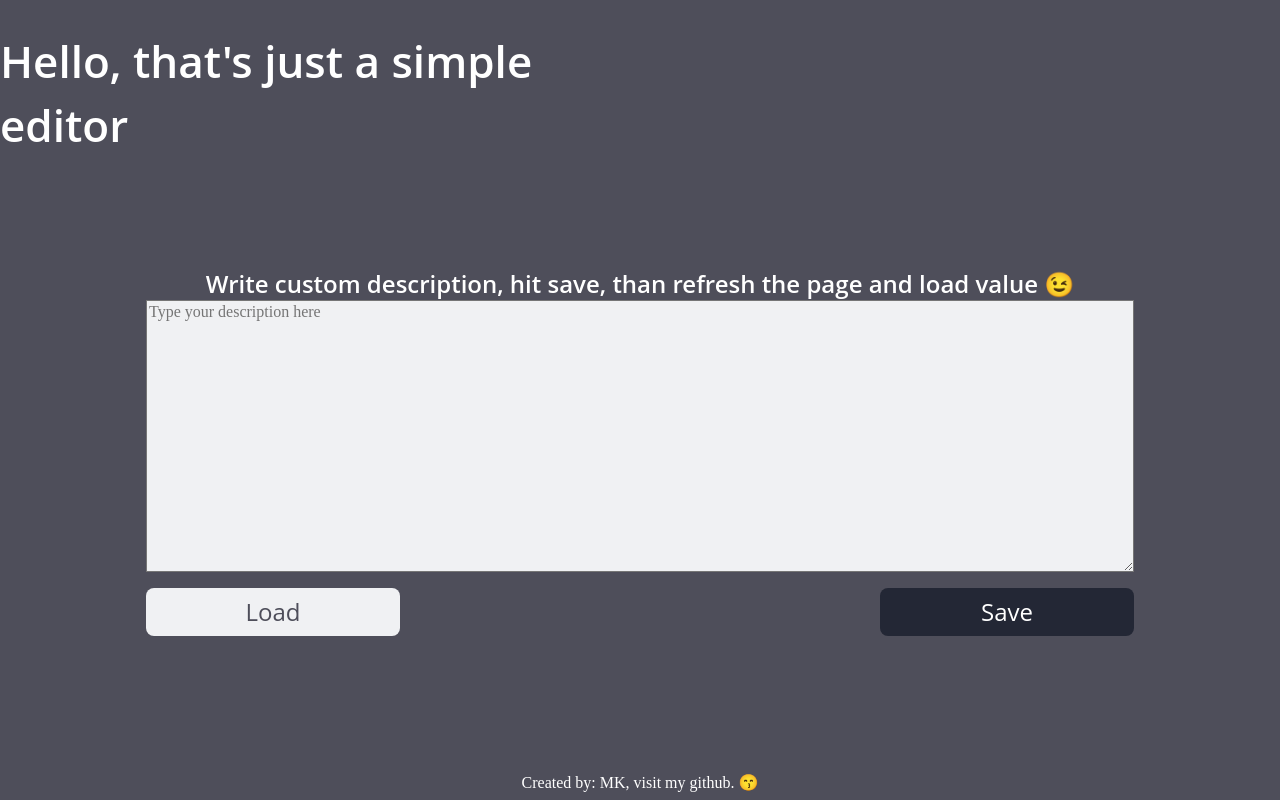
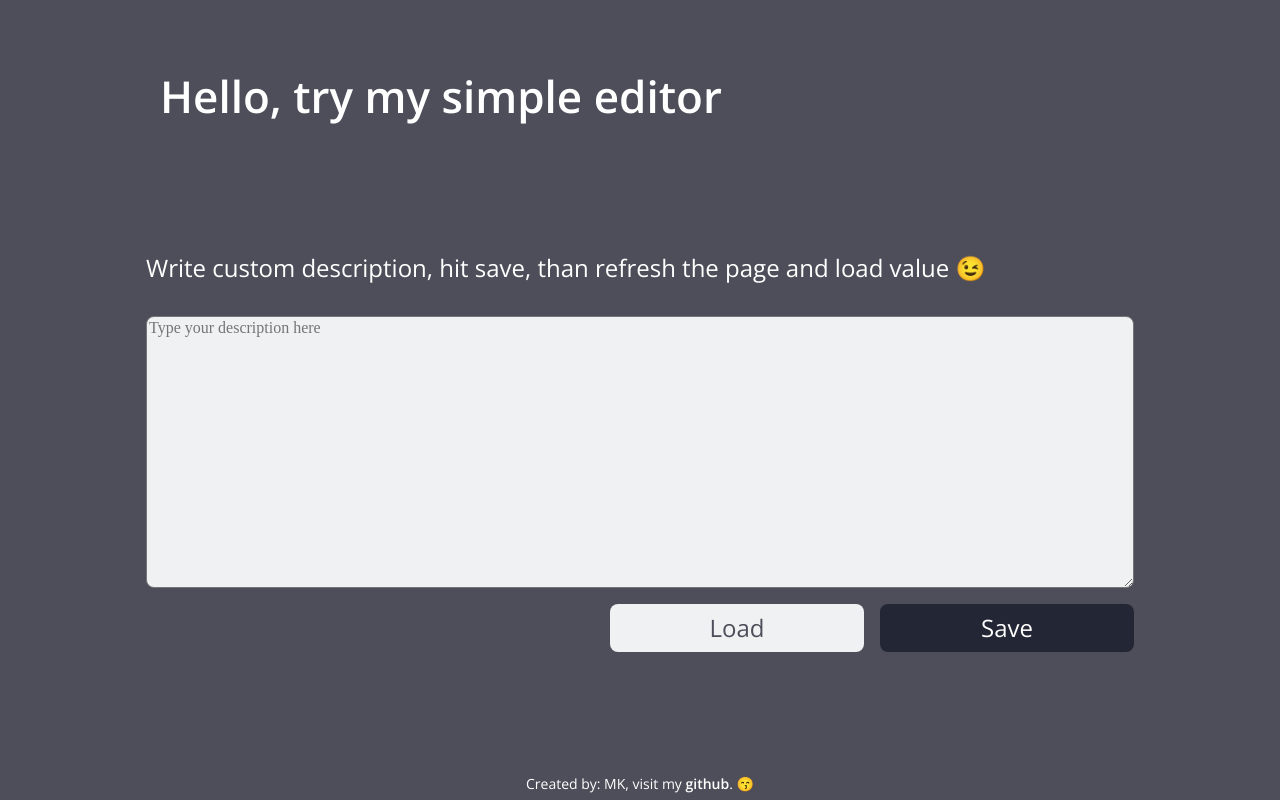
Before and after one commit to Raviraven/html-simple-editor-local-storage, a website: page src/content/index.html in a window 1280 px wide. Drawn offline with nearby package versions, Linux system fonts and the light colour scheme; files that its build step writes are made by us from their sources.

Commit message:
scss: figma project implemetned

```diff
--- a/src/content/index.html
+++ b/src/content/index.html
@@ -28,27 +28,32 @@
 
 <body>
 	<header class="site-header">
-    <h1 class="site-header__header">Hello, that's just a simple editor</h1>
+		<h1 class="site-header__header">Hello, try my simple editor</h1>
 	</header>
 
 	<main class="content">
 		<section class="container">
 			<form class="container-form" action="#">
 				<p class="container-form__paragraph">
-					<label for="description" class="container-form__label">Write custom description, hit save, than refresh the page and load value 😉</label>
-					<textarea id="description" class="container-form__description container-form__description--js" placeholder="Type your description here"></textarea>
+					<label for="description" class="container-form__label">Write custom description, hit save, than refresh the
+						page and load value 😉</label>
+					<textarea id="description" class="container-form__description container-form__description--js"
+						placeholder="Type your description here"></textarea>
 				</p>
 
 				<div class="container-form__buttons">
-				<input class="container-form__load container-form__load--js" type="button" value="Load"/>
-        <input class="container-form__save container-form__save--js" type="button" value="Save"/>
+					<div class="container-form__buttons--inputs">
+						<input class="container-form__load container-form__load--js" type="button" value="Load" />
+						<input class="container-form__save container-form__save--js" type="button" value="Save" />
+					</div>
 				</div>
 			</form>
 		</section>
 	</main>
 
 	<footer class="footer">
-    <p class="footer__paragraph">Created by: MK, visit my github. 😙</p>
+		<p class="footer__paragraph">Created by: MK, visit my <a class="footer__link" href="http://www.github.com/Raviraven"
+				target="_blank">github</a>. 😙</p>
 	</footer>
 
 	<script src="js/main.js"></script>
--- a/src/scss/_variables.scss
+++ b/src/scss/_variables.scss
@@ -5,4 +5,6 @@ $ui05: #A1A4B1;
 $ui06: #232735;
 $ui03: #F0F1F3;
 
-$font_family: 'Open Sans';
+$font_family: 'Open Sans', sans-serif;
+
+$form_fields_border_radius: 8px;
--- a/src/scss/main.scss
+++ b/src/scss/main.scss
@@ -1,12 +1,14 @@
 @import "_normalize";
 @import "_variables";
-
+@import url("https://fonts.googleapis.com/css?family=Open+Sans:400,600&display=swap");
 
 html {
   box-sizing: border-box;
 }
 
-*, *:before, *:after {
+*,
+*:before,
+*:after {
   box-sizing: inherit;
 }
 
@@ -23,19 +25,19 @@ body {
 .button {
   min-width: 254px;
   border: none;
-  border-radius: 8px;
+  border-radius: $form_fields_border_radius;
   @extend .h3;
 }
 
 .h3 {
-  font-family: Open Sans;
+  font-family: $font_family;
   font-style: normal;
-  // font-weight: 600;
+  //font-weight: 600;
   font-size: 24px;
   line-height: 32px;
 }
 
-.content{
+.content {
   grid-row: 2;
   height: 100%;
   display: flex;
@@ -45,52 +47,57 @@ body {
   //grid-area: content;
 }
 
-.container{
-
-  &-form{
+.container {
+  &-form {
     //display: flex;
 
-    &__buttons{
+    &__buttons {
       display: flex;
-      justify-content: space-between;
+      justify-content: flex-end;
 
-      min-height: 48px;
+      &--inputs {
+        display: flex;
+        justify-content: space-between;
+
+        min-height: 48px;
+        min-width: 524px;
+      }
     }
 
-    &__description{
+    &__description {
       background-color: $ui03;
-      color: $ui05;
+      //color: $ui05;
 
       width: 100%;
       min-height: 272px;
       min-width: 988px;
+      border-radius: $form_fields_border_radius;
     }
 
-
-
-    &__label{
+    &__label {
       color: $white;
       font-family: $font_family;
       font-style: normal;
-      font-weight: 600;
+      //font-weight: 600;
       font-size: 24px;
       line-height: 32px;
+
+      margin-bottom: 32px;
     }
 
-    &__load{
+    &__load {
       @extend .button;
       background-color: $ui03;
       color: $brand02;
     }
 
-    &__paragraph{
+    &__paragraph {
       display: flex;
       flex-direction: column;
       justify-content: center;
-      align-items: center;
     }
 
-    &__save{
+    &__save {
       @extend .button;
       background-color: $ui06;
       color: $white;
@@ -98,33 +105,43 @@ body {
   }
 }
 
-.footer{
+.footer {
   grid-row: 3;
   //grid-area: footer;
   //margin-bottom: 8px;
+  font-family: $font_family;
 
   display: flex;
   justify-content: center;
   align-items: flex-end;
 
-  &__paragraph{
+  &__link {
+    text-decoration: none;
     color: $white;
+    font-weight: bold;
+  }
+
+  &__paragraph {
+    color: $white;
+    font-size: 14px;
     margin-bottom: 8px;
   }
 }
 
-.site-header{
+.site-header {
   grid-row: 1;
   //grid-area: header;
   max-height: 152px;
-  max-width: 656px;
 
-  &__header{
+  &__header {
     color: $white;
     font-family: $font_family;
     font-style: normal;
     font-weight: 600;
     font-size: 44px;
     line-height: 64px;
+
+    margin-top: 64px;
+    margin-left: 160px;
   }
 }
```
Lines whose indentation alone changed are shown as unchanged.
